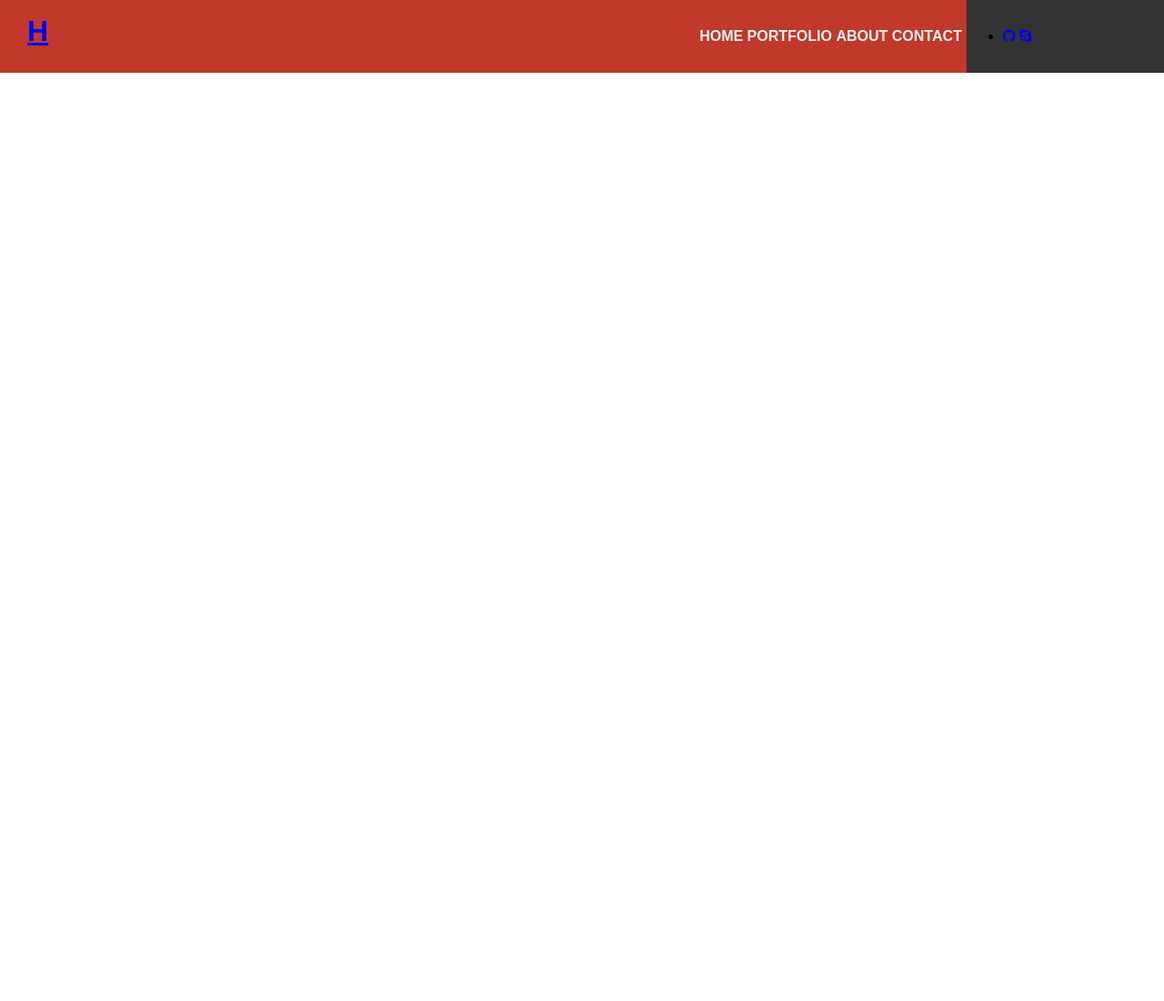
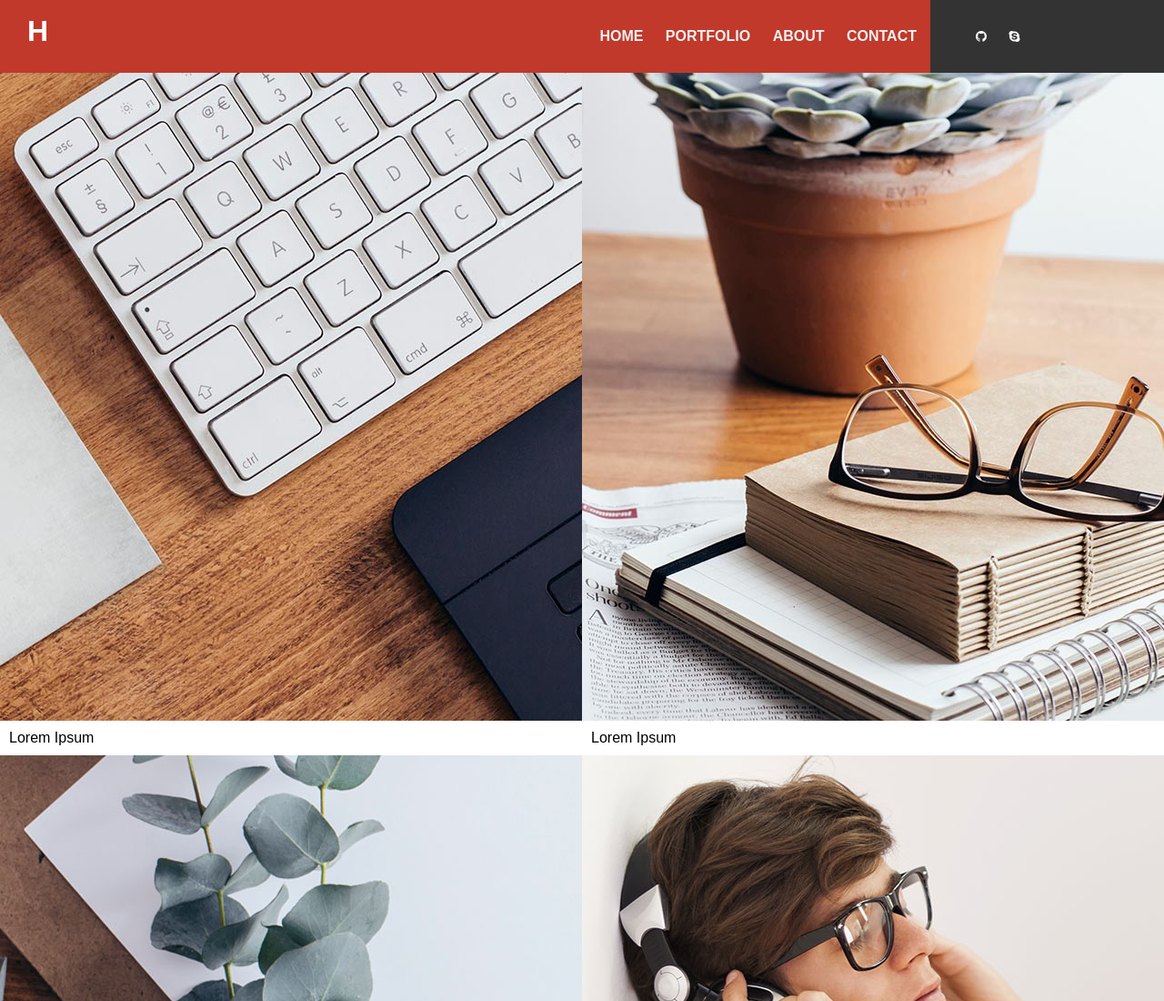
Before and after one commit to talgat55/HTML5-New-Portolfio-with-Stylus-SMACSS--and-Gulp, a website: page index.html in a window 1280 px wide. Shown: the top 1100 px of the page at 91% size. Before the commit the page ends 800 px from the top, so only its background shows below. Drawn offline with Linux system fonts and the light colour scheme; files whose address does not match are found by name.

Commit message:
edit header add portfolio list

```diff
--- a/index.html
+++ b/index.html
@@ -45,9 +45,74 @@
 
 </header>
 
-	 <div class="container">
+	 <section class="main-wallpaper clearfix">
+	 	<ul class="portfolio-list">
+	 		<li>
+	 			<a href="#">
 
-	 </div>
+	 				<img src="/images/p-project1-01.jpg">
+
+	 			</a>
+
+	 			<span>
+	 				Lorem Ipsum
+	 			</span>
+
+	 		</li>
+	 		<li>
+	 			<a href="#">
+
+	 				<img src="/images/p-project1-02.jpg">
+
+	 			</a>
+	 			<span>
+	 				Lorem Ipsum
+	 			</span>
+	 		</li>
+	 		<li>
+	 			<a href="#">
+
+	 				<img src="/images/p-project1-03.jpg">
+
+	 			</a>
+	 			<span>
+	 				Lorem Ipsum
+	 			</span>
+	 		</li>
+	 		<li>
+	 			<a href="#">
+
+	 				<img src="/images/p-project2-01.jpg">
+
+	 			</a>
+	 			<span>
+	 				Lorem Ipsum
+	 			</span>
+	 		</li>
+	 		<li>
+	 			<a href="#">
+
+	 				<img src="/images/p-project2-02.jpg">
+
+	 			</a>
+	 			<span>
+	 				Lorem Ipsum
+	 			</span>
+	 		</li>
+	 		<li>
+	 			<a href="#">
+
+	 				<img src="/images/p-project2-03.jpg">
+
+	 			</a>
+	 			<span>
+	 				Lorem Ipsum
+	 			</span>
+	 		</li>
+
+
+	 	</ul>
+	 </section>
 
 </body>
 </html>
--- /dev/null
+++ b/stylus/_base.styl
@@ -0,0 +1,14 @@
+//
+// Main
+//
+a
+	text-decoration: none
+
+.clearfix
+	&:before,
+	&:after
+		display: table
+		content: " "
+
+	&:after
+		clear: both
--- a/stylus/_layout.styl
+++ b/stylus/_layout.styl
@@ -34,7 +34,17 @@
 			padding: 0 5px
 
 			a
-				text-decoration: none
 				color: #f1f1f1
 				text-transform: uppercase
 				font-weight: 600
+
+//
+// Content
+//
+.portfolio-list
+	margin: 0
+	padding:0
+	overflow: hidden
+
+	li
+		list-style:none
--- /dev/null
+++ b/stylus/_module.styl
@@ -0,0 +1,63 @@
+//
+// Header
+//
+.header
+	#logo
+		float: left
+		margin-left: 30px
+		h1
+			margin:0
+			color:#fff
+
+	.nav-bar,
+	&-status
+		float: right
+	&-right-part
+		margin-right: 30px
+		background-color: #333
+
+	.navigation
+		margin: 0
+		padding: 0
+
+		li
+			list-style: none
+			line-height: 3
+			padding: 0 5px
+
+			a
+				text-decoration: none
+				color: #f1f1f1
+				text-transform: uppercase
+				font-weight: 600
+				padding: 0 10px
+
+	&-right-social
+		list-style:none
+
+		a
+			color:#fff
+			font-size:14px
+			padding: 0 10px
+
+
+//
+// Content
+//
+.portfolio-list
+
+	li
+		width: 50%
+		float: left
+		position: relative
+
+	img
+		vertical-align: middle
+
+	span
+		position: absolute
+		bottom: 0
+		padding: 10px
+		display: block
+		width: 100%
+		background: #fff
```
Also changed, not shown: css/index.css, images/p-project1-01.jpg (added), images/p-project1-02.jpg (added), images/p-project1-03.jpg (added), images/p-project2-01.jpg (added), images/p-project2-02.jpg (added), images/p-project2-03.jpg (added).
